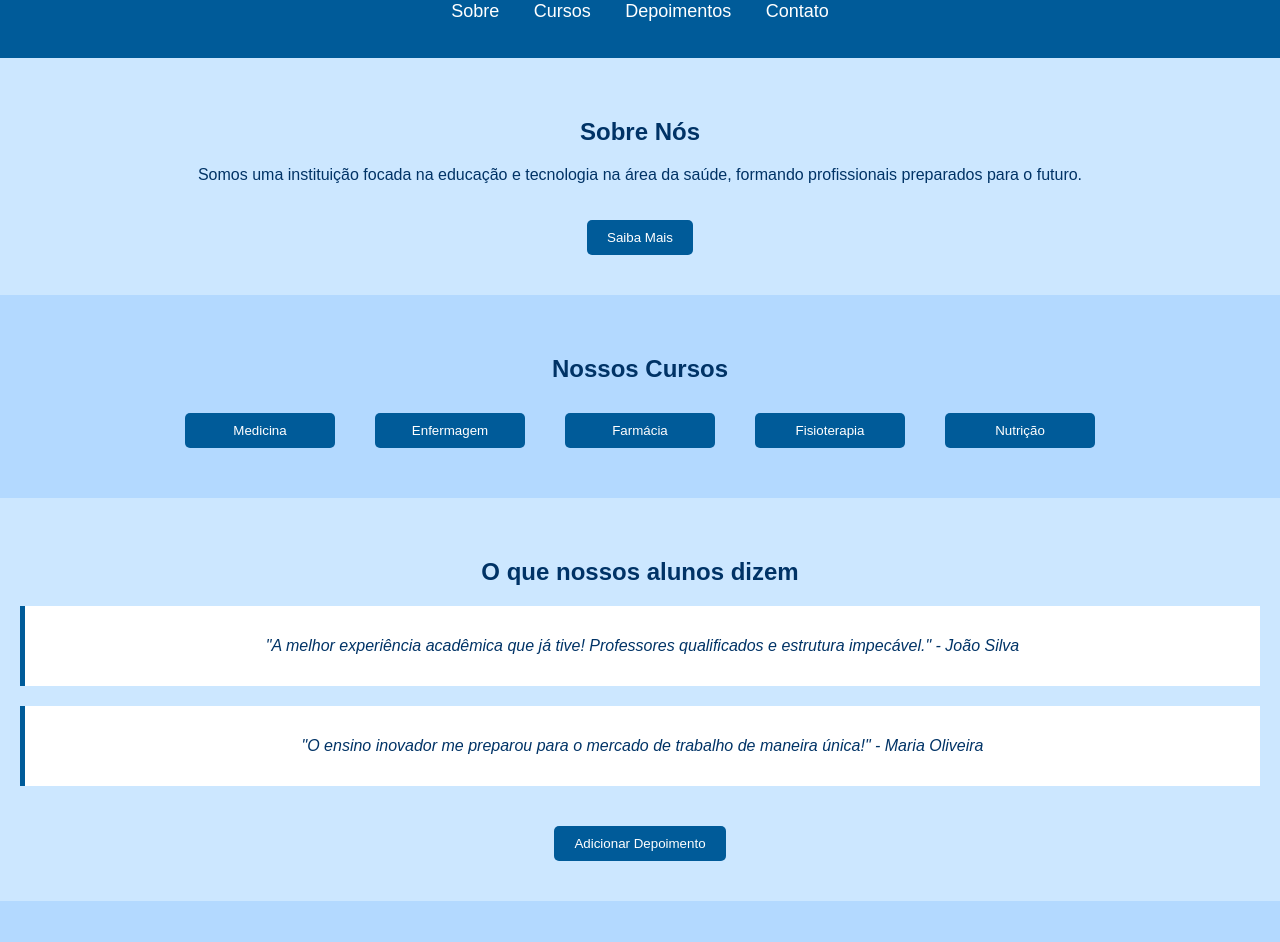
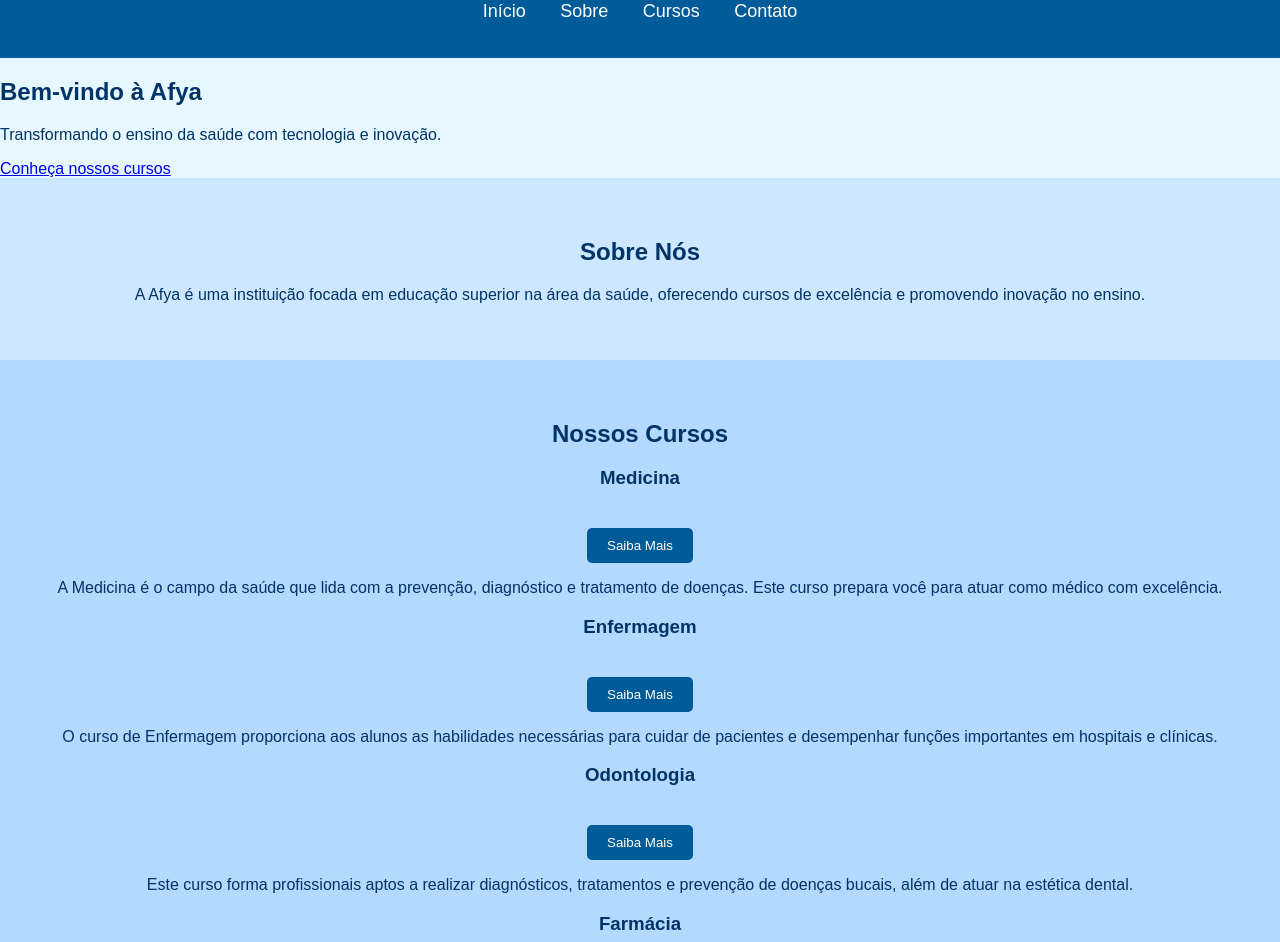
Before and after one commit to eduardosdss/TRABALHO, a plain HTML site: page index.html in a window 1280 px wide. Shown: the part 77-1019 px from the top of the page. Drawn offline with nearby package versions, Linux system fonts and the light colour scheme.

Commit message:
Update index.html

```diff
--- a/index.html
+++ b/index.html
@@ -1,126 +1,103 @@
 <!DOCTYPE html>
-<html lang="pt-BR">
+<html lang="en">
 <head>
     <meta charset="UTF-8">
     <meta name="viewport" content="width=device-width, initial-scale=1.0">
-    <title>Faculdade SaúdeTech</title>
+    <title>Afya Institucional</title>
     <link rel="stylesheet" href="styles.css">
-    <script src="https://code.jquery.com/jquery-3.6.0.min.js"></script>
 </head>
 <body>
+
+    <!-- Cabeçalho -->
     <header>
-        <h1>Faculdade SaúdeTech</h1>
+        <div class="container">
+            <h1>Afya Educacional</h1>
             <nav>
                 <ul>
+                    <li><a href="#home">Início</a></li>
                     <li><a href="#sobre">Sobre</a></li>
                     <li><a href="#cursos">Cursos</a></li>
-                <li><a href="#depoimentos">Depoimentos</a></li>
                     <li><a href="#contato">Contato</a></li>
                 </ul>
             </nav>
+        </div>
     </header>
 
-    <section id="sobre">
-        <h2>Sobre Nós</h2>
-        <p>Somos uma instituição focada na educação e tecnologia na área da saúde, formando profissionais preparados para o futuro.</p>
-        <button onclick="mostrarMais()">Saiba Mais</button>
-        <p id="info-extra" style="display:none;">Nossa missão é oferecer um ensino inovador e digital, garantindo excelência acadêmica para nossos alunos.</p>
+    <!-- Seção Inicial com Banner -->
+    <section id="home" class="banner">
+        <div class="banner-content">
+            <h2>Bem-vindo à Afya</h2>
+            <p>Transformando o ensino da saúde com tecnologia e inovação.</p>
+            <a href="#cursos" class="btn">Conheça nossos cursos</a>
+        </div>
     </section>
 
-    <section id="cursos">
+    <!-- Sobre Nós -->
+    <section id="sobre" class="section">
+        <div class="container">
+            <h2>Sobre Nós</h2>
+            <p>A Afya é uma instituição focada em educação superior na área da saúde, oferecendo cursos de excelência e promovendo inovação no ensino.</p>
+        </div>
+    </section>
+
+   <!-- Cursos -->
+<section id="cursos" class="section bg-light">
+    <div class="container">
         <h2>Nossos Cursos</h2>
-        <div class="curso-container">
-            <button class="curso" onclick="mostrarInfo('medicina')">Medicina</button>
-            <button class="curso" onclick="mostrarInfo('enfermagem')">Enfermagem</button>
-            <button class="curso" onclick="mostrarInfo('farmacia')">Farmácia</button>
-            <button class="curso" onclick="mostrarInfo('fisioterapia')">Fisioterapia</button>
-            <button class="curso" onclick="mostrarInfo('nutricao')">Nutrição</button>
+        <div class="course-list">
+            <div class="course-item">
+                <h3>Medicina</h3>
+                <button onclick="showCourseDetails('medicina')">Saiba Mais</button>
+                <div class="course-description" id="medicina-description">
+                    <p>A Medicina é o campo da saúde que lida com a prevenção, diagnóstico e tratamento de doenças. Este curso prepara você para atuar como médico com excelência.</p>
+                </div>
+            </div>
+            <div class="course-item">
+                <h3>Enfermagem</h3>
+                <button onclick="showCourseDetails('enfermagem')">Saiba Mais</button>
+                <div class="course-description" id="enfermagem-description">
+                    <p>O curso de Enfermagem proporciona aos alunos as habilidades necessárias para cuidar de pacientes e desempenhar funções importantes em hospitais e clínicas.</p>
+                </div>
+            </div>
+            <div class="course-item">
+                <h3>Odontologia</h3>
+                <button onclick="showCourseDetails('odontologia')">Saiba Mais</button>
+                <div class="course-description" id="odontologia-description">
+                    <p>Este curso forma profissionais aptos a realizar diagnósticos, tratamentos e prevenção de doenças bucais, além de atuar na estética dental.</p>
+                </div>
+            </div>
+            <div class="course-item">
+                <h3>Farmácia</h3>
+                <button onclick="showCourseDetails('farmacia')">Saiba Mais</button>
+                <div class="course-description" id="farmacia-description">
+                    <p>O curso de Farmácia capacita os alunos a trabalhar com medicamentos, exames laboratoriais e aconselhamento de pacientes sobre uso de remédios.</p>
+                </div>
+            </div>
+        </div>
     </div>
 </section>
 
 
-    <!-- Modal para mostrar informações dos cursos -->
-    <div id="modal" class="modal">
-        <div class="modal-content">
-            <span class="close" onclick="fecharModal()">&times;</span>
-            <h3 id="titulo-curso"></h3>
-            <p id="descricao-curso"></p>
-        </div>
-    </div>
-
-    <section id="depoimentos">
-        <h2>O que nossos alunos dizem</h2>
-        <div class="depoimento">
-            <p>"A melhor experiência acadêmica que já tive! Professores qualificados e estrutura impecável." - João Silva</p>
-        </div>
-        <div class="depoimento">
-            <p>"O ensino inovador me preparou para o mercado de trabalho de maneira única!" - Maria Oliveira</p>
-        </div>
-        <button onclick="adicionarDepoimento()">Adicionar Depoimento</button>
-    </section>
-
-    <section id="contato">
+    <!-- Contato -->
+    <section id="contato" class="section">
+        <div class="container">
             <h2>Contato</h2>
             <form id="contact-form">
                 <input type="text" id="nome" placeholder="Seu Nome" required>
                 <input type="email" id="email" placeholder="Seu Email" required>
                 <textarea id="mensagem" placeholder="Sua Mensagem" required></textarea>
-            <button type="submit">Enviar</button>
+                <button type="submit" class="btn">Enviar</button>
             </form>
-        <p id="mensagem-enviada" style="display:none; color: green;">Mensagem enviada com sucesso!</p>
+        </div>
     </section>
 
-    <script>
-        // Função para mostrar mais informações sobre o curso ao clicar
-        function mostrarInfo(curso) {
-            let titulo = '';
-            let descricao = '';
+    <!-- Rodapé -->
+    <footer>
+        <div class="container">
+            <p>&copy; 2025 Afya Educacional. Todos os direitos reservados.</p>
+        </div>
+    </footer>
 
-            // Definir o título e descrição com base no curso escolhido
-            switch(curso) {
-                case 'medicina':
-                    titulo = 'Curso de Medicina';
-                    descricao = 'O curso de Medicina prepara os alunos para atuar como médicos com habilidades clínicas e científicas, proporcionando conhecimento aprofundado nas áreas de saúde e diagnóstico.';
-                    break;
-                case 'enfermagem':
-                    titulo = 'Curso de Enfermagem';
-                    descricao = 'O curso de Enfermagem oferece uma formação completa para atuar em hospitais, clínicas e outros ambientes de saúde, com foco no cuidado integral ao paciente.';
-                    break;
-                case 'farmacia':
-                    titulo = 'Curso de Farmácia';
-                    descricao = 'O curso de Farmácia prepara profissionais para atuar na indústria farmacêutica, em farmácias e drogarias, além de desenvolver habilidades na manipulação e controle de medicamentos.';
-                    break;
-                case 'fisioterapia':
-                    titulo = 'Curso de Fisioterapia';
-                    descricao = 'O curso de Fisioterapia forma profissionais para atuar no tratamento de problemas de movimento, lesões musculoesqueléticas e reabilitação física de pacientes.';
-                    break;
-                case 'nutricao':
-                    titulo = 'Curso de Nutrição';
-                    descricao = 'O curso de Nutrição ensina aos alunos como promover a saúde e o bem-estar por meio da alimentação, atuando na prevenção e no tratamento de doenças relacionadas à nutrição.';
-                    break;
-                default:
-                    titulo = 'Curso não encontrado';
-                    descricao = 'Selecione um curso para visualizar mais informações.';
-                    break;
-            }
-
-            // Exibir o modal com as informações do curso
-            document.getElementById('titulo-curso').innerText = titulo;
-            document.getElementById('descricao-curso').innerText = descricao;
-            document.getElementById('modal').style.display = 'block';
-        }
-
-        // Função para fechar o modal
-        function fecharModal() {
-            document.getElementById('modal').style.display = 'none';
-        }
-
-        // Fechar o modal quando o usuário clicar fora da área de conteúdo
-        window.onclick = function(event) {
-            if (event.target == document.getElementById('modal')) {
-                fecharModal();
-            }
-        }
-    </script>
+    <script src="script.js"></script>
 </body>
 </html>
```
Lines whose indentation alone changed are shown as unchanged.
